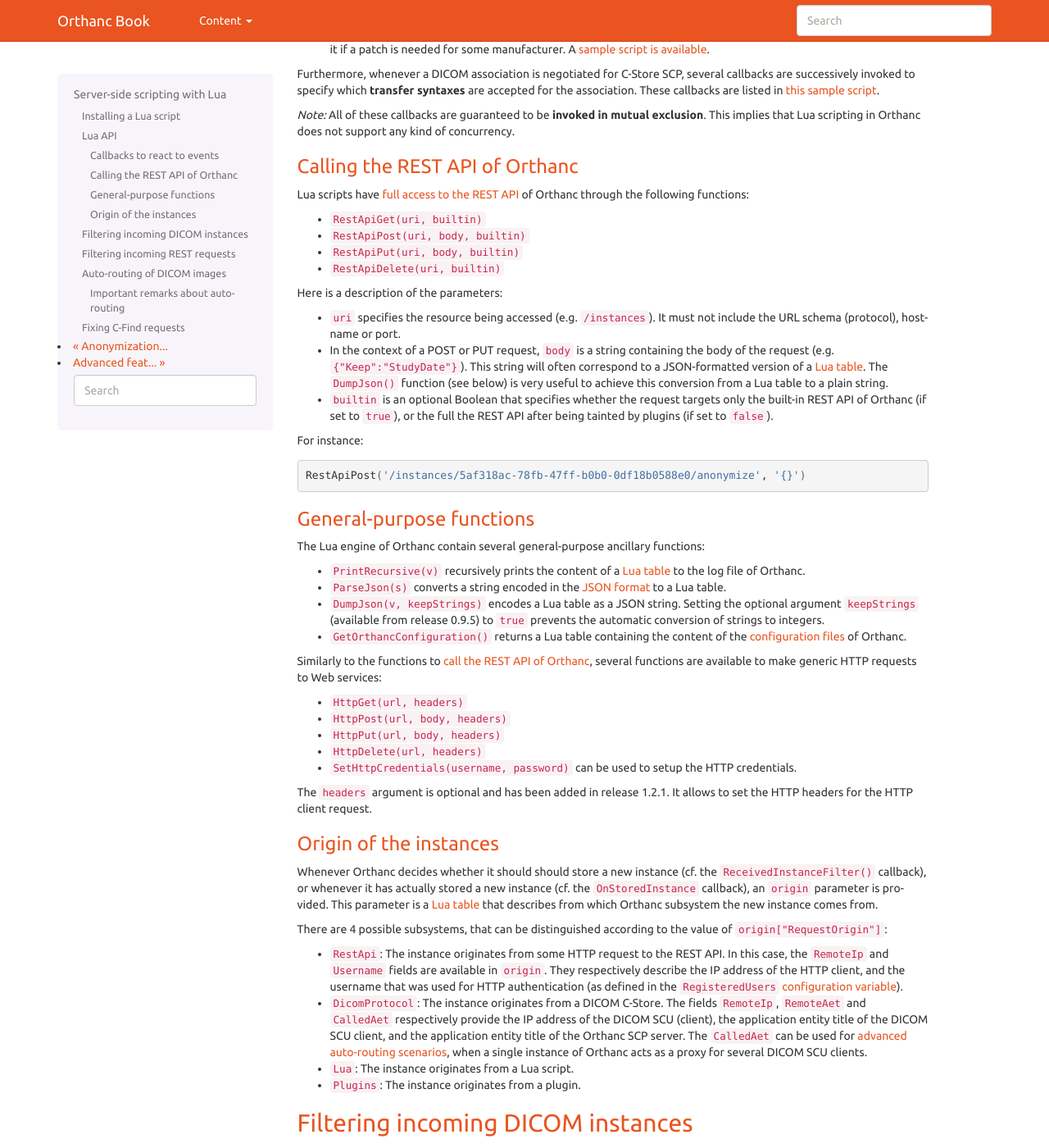
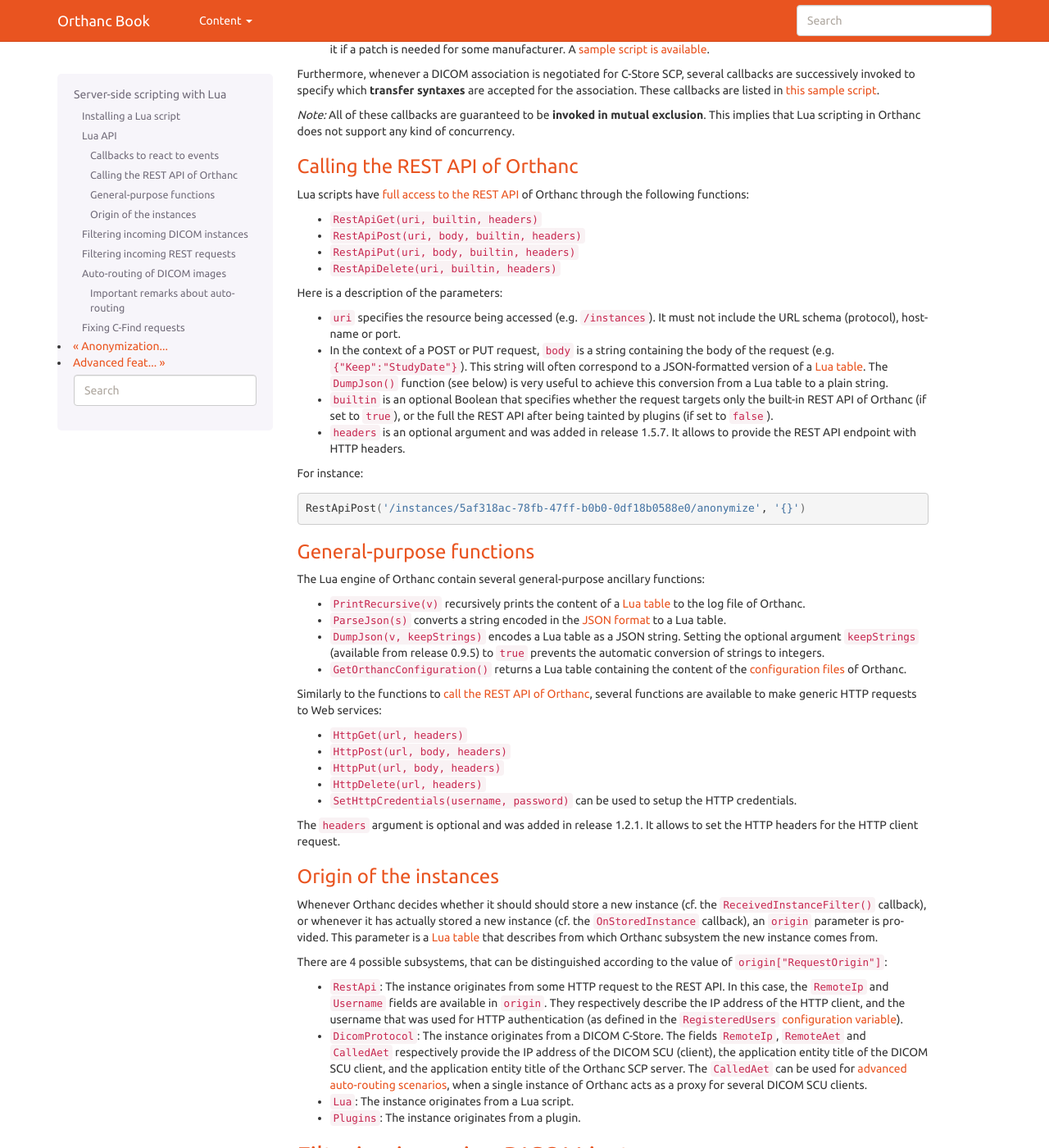
Before and after one commit to orthanc-mirrors/orthanc-book, a Sphinx documentation site: the page built from Sphinx/source/users/lua.rst, in a window 1280 px wide and 1400 px high, scrolled down 1595 px. Shown: the whole window at 82% size. Built offline with Sphinx 7.4.7, drawn with Linux system fonts in a browser that asks for light colours.

Commit message:
HTTP headers available for the RestApiXXX Lua function

```diff
--- a/Sphinx/source/users/lua.rst
+++ b/Sphinx/source/users/lua.rst
@@ -129,10 +129,10 @@
 Lua scripts have :ref:`full access to the REST API <rest>` of Orthanc
 through the following functions:
 
-* ``RestApiGet(uri, builtin)``
-* ``RestApiPost(uri, body, builtin)``
-* ``RestApiPut(uri, body, builtin)``
-* ``RestApiDelete(uri, builtin)``
+* ``RestApiGet(uri, builtin, headers)``
+* ``RestApiPost(uri, body, builtin, headers)``
+* ``RestApiPut(uri, body, builtin, headers)``
+* ``RestApiDelete(uri, builtin, headers)``
 
 Here is a description of the parameters:
 
@@ -152,6 +152,9 @@
   request targets only the built-in REST API of Orthanc (if set to
   ``true``), or the full the REST API after being tainted by plugins
   (if set to ``false``).
+
+* ``headers`` is an optional argument and was added in release
+  1.5.7. It allows to provide the REST API endpoint with HTTP headers.
 
 .. highlight:: bash
 
@@ -190,7 +193,7 @@
 * ``SetHttpCredentials(username, password)`` can be used to setup the
   HTTP credentials.
 
-The ``headers`` argument is optional and has been added in release
+The ``headers`` argument is optional and was added in release
 1.2.1. It allows to set the HTTP headers for the HTTP client request.
 
 .. _lua-origin:
```
